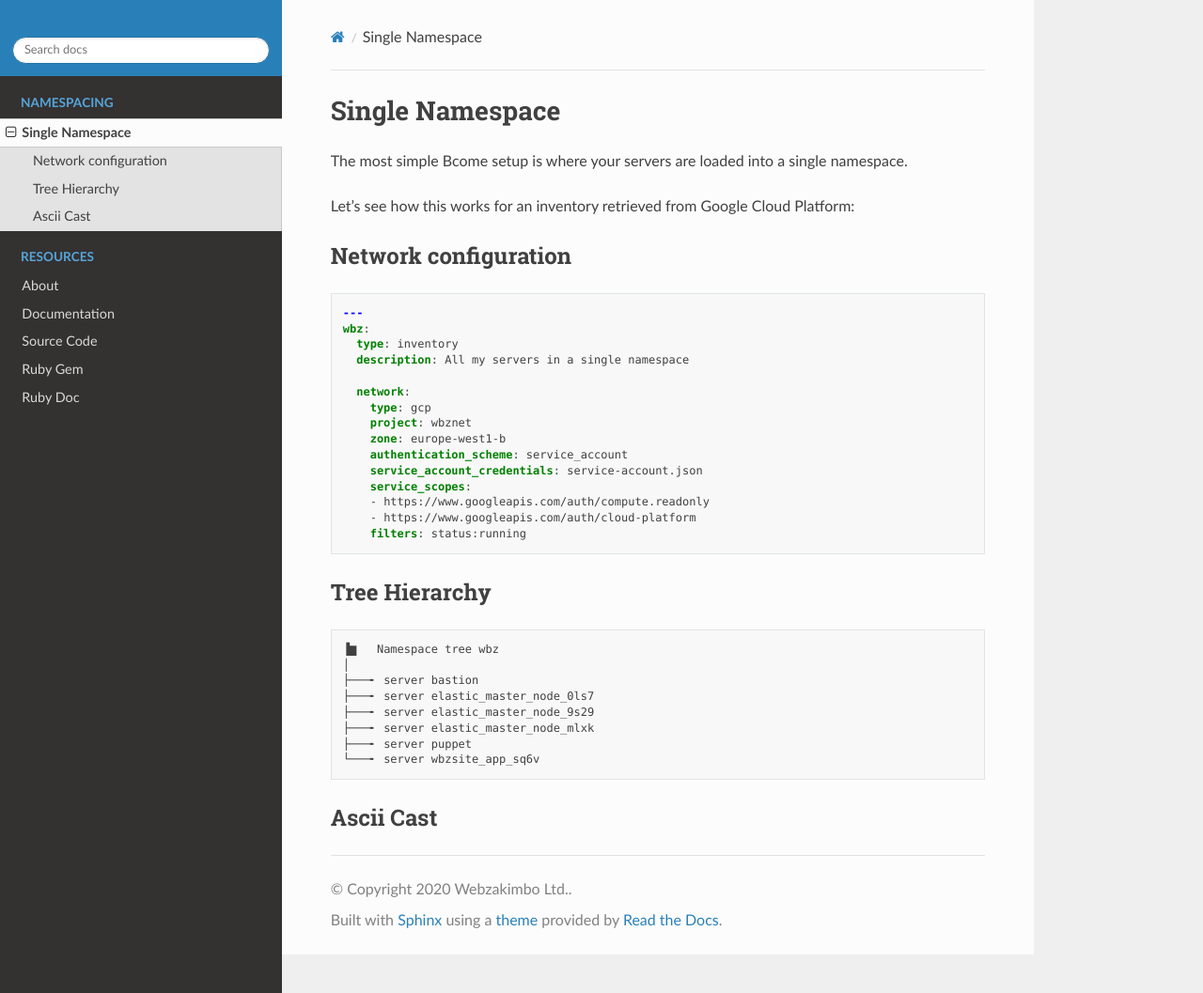
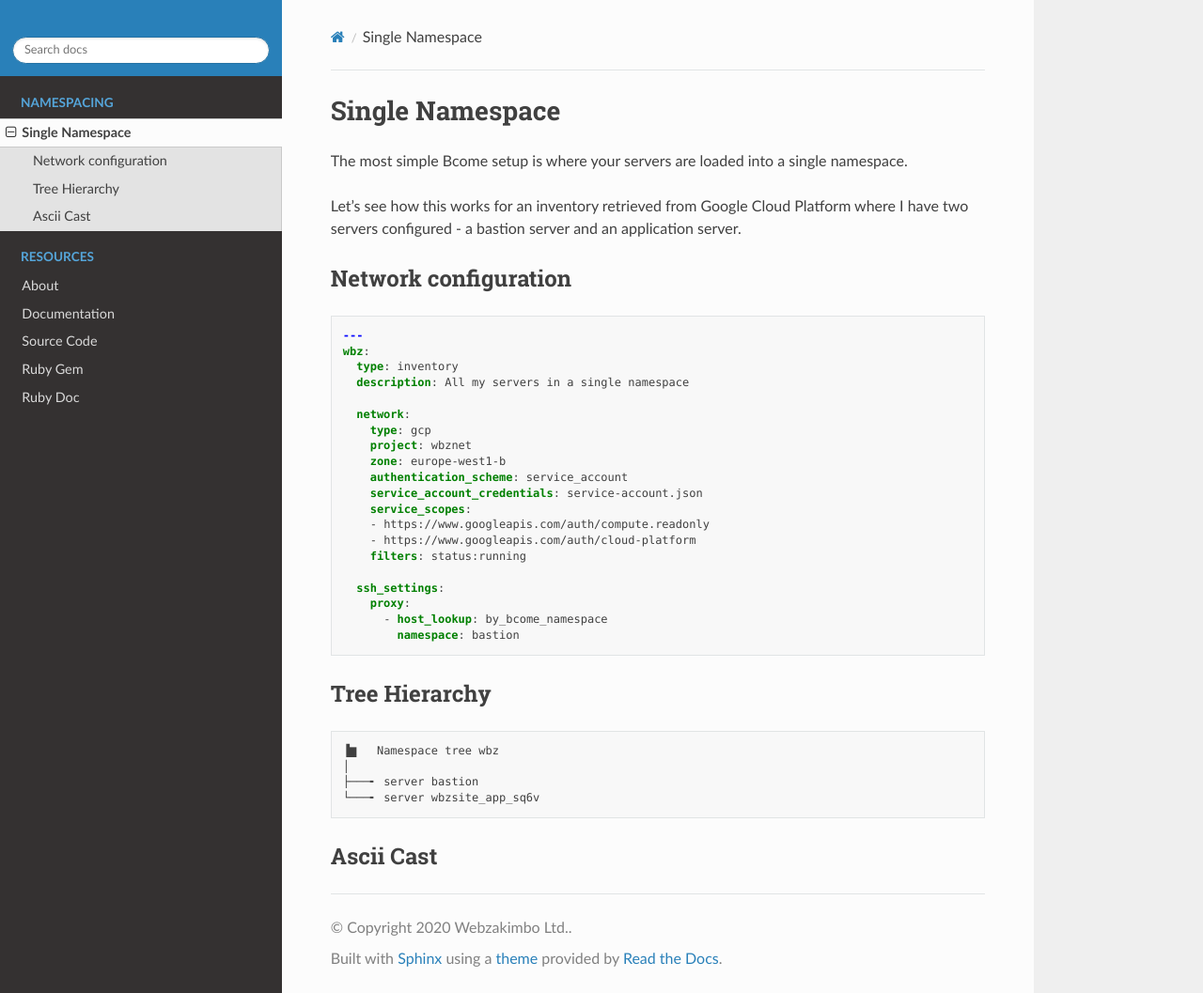
Before and after one commit to webzakimbo/bcome-read-the-docs-guides, a Sphinx documentation site: the page built from docs/source/namespaces/single.rst, in a window 1280 px wide and 1057 px high. Shown: the whole window at 94% size. Built offline with Sphinx 7.4.7 and the Read the Docs theme 2.0.0, drawn with Linux system fonts in a browser that asks for light colours; pages that are not in the unit, such as notebooks, are missing from menus.

Commit message:
More WIP on single namespace guide

```diff
--- a/docs/source/namespaces/single.rst
+++ b/docs/source/namespaces/single.rst
@@ -8,7 +8,7 @@ Single Namespace
 
 The most simple Bcome setup is where your servers are loaded into a single namespace.
 
-Let's see how this works for an inventory retrieved from Google Cloud Platform:
+Let's see how this works for an inventory retrieved from Google Cloud Platform where I have two servers configured - a bastion server and an application server.
 
 Network configuration
 =====================
@@ -31,6 +31,11 @@ Network configuration
       - https://www.googleapis.com/auth/cloud-platform
       filters: status:running
 
+    ssh_settings:
+      proxy:
+        - host_lookup: by_bcome_namespace
+          namespace: bastion
+
 Tree Hierarchy
 ==============
 
@@ -39,10 +44,6 @@ Tree Hierarchy
       ▐▆   Namespace tree wbz
       │
       ├───╸ server bastion
-      ├───╸ server elastic_master_node_0ls7
-      ├───╸ server elastic_master_node_9s29
-      ├───╸ server elastic_master_node_mlxk
-      ├───╸ server puppet
       └───╸ server wbzsite_app_sq6v
 
 
```
